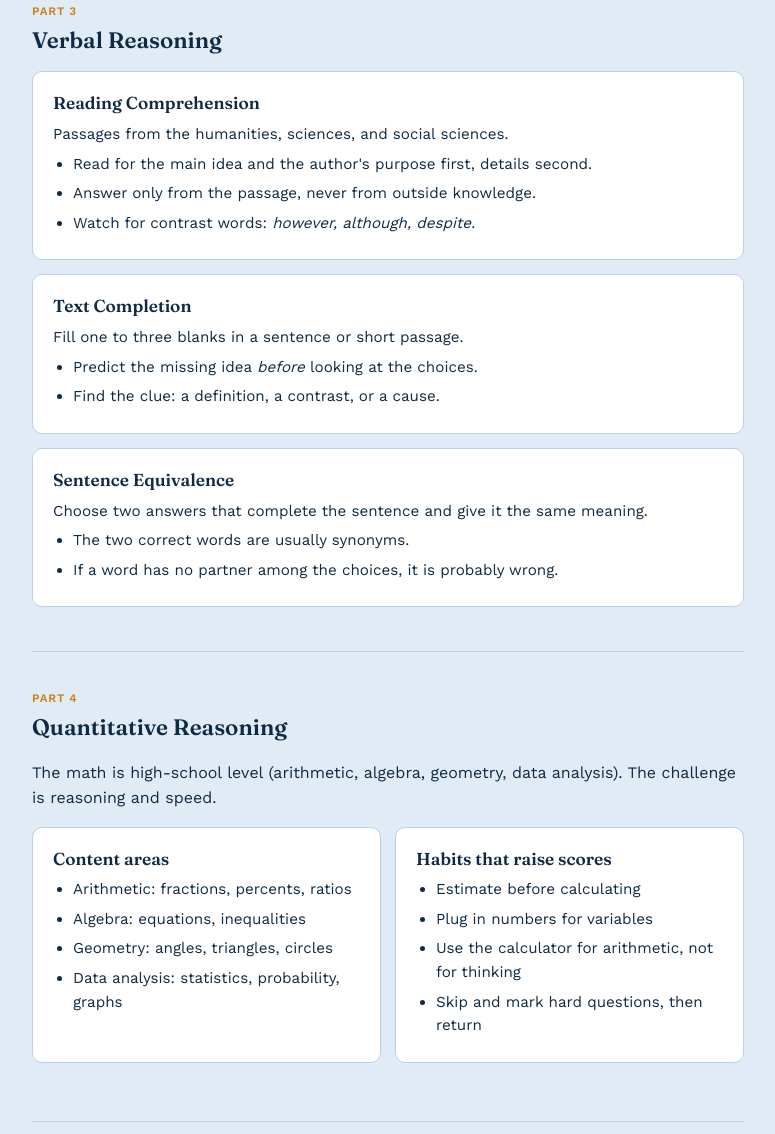
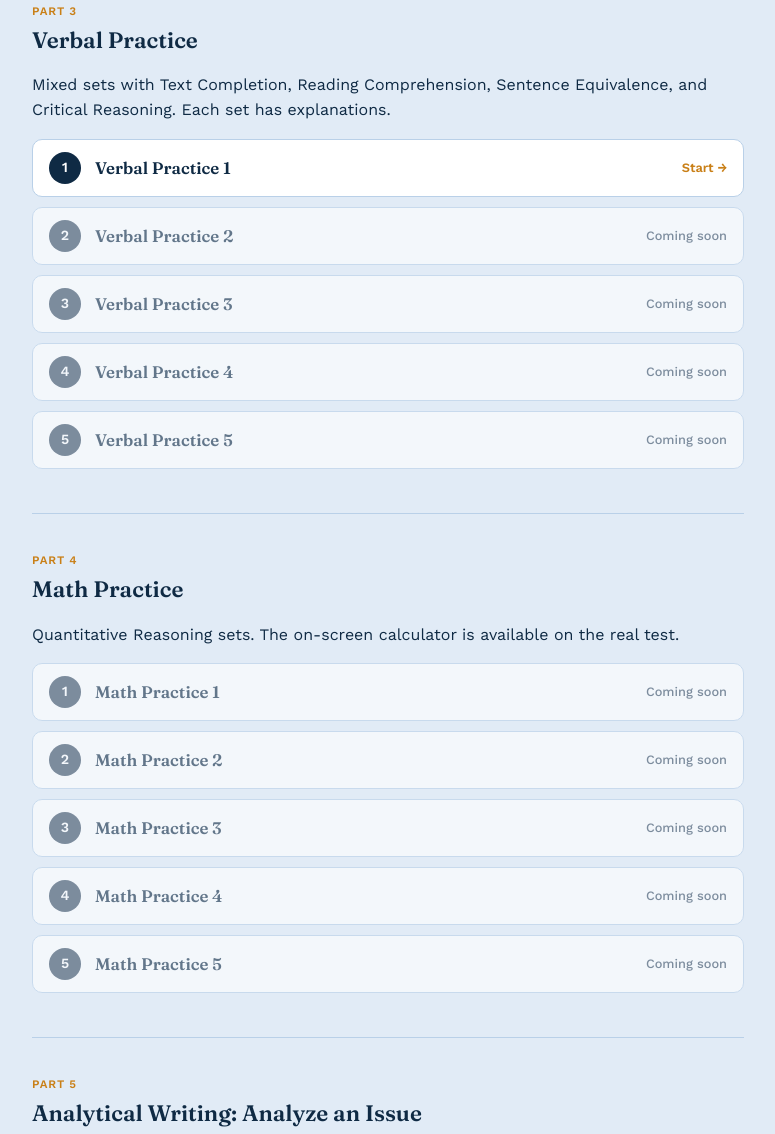
Before and after one commit to dravellaneda07/Language-Clinic-, a plain HTML site: page gre.html in a window 1280 px wide. Shown: the part 1785-2919 px from the top of the page, without its empty margins (252-1027 px from the left). Drawn offline with nearby package versions, Linux system fonts and the light colour scheme.

Commit message:
Update gre.html

```diff
--- a/gre.html
+++ b/gre.html
@@ -39,6 +39,30 @@
   .week { display:grid; grid-template-columns:70px 1fr; gap:14px; background:var(--card-bg); border:1px solid var(--paper-line); border-radius:10px; padding:14px 18px; margin-bottom:12px; }
   .week b { font-family:'Fraunces',serif; color:var(--coral); }
   .week p { margin:0; font-size:.95rem; }
+  /* practice sets */
+  .sets { display:flex; flex-direction:column; gap:10px; }
+  .set { display:flex; align-items:center; gap:14px; background:var(--card-bg); border:1px solid var(--paper-line); border-radius:10px; padding:12px 16px; text-decoration:none; }
+  a.set:hover { border-color:var(--sage-dark); }
+  .set-num { width:32px; height:32px; border-radius:50%; background:var(--ink); color:#fff; display:flex; align-items:center; justify-content:center; font-weight:600; font-size:.88rem; flex-shrink:0; }
+  .set-name { font-family:'Fraunces',serif; font-weight:600; font-size:1.05rem; }
+  .set-go { margin-left:auto; font-weight:600; font-size:.8rem; color:var(--sage-dark); white-space:nowrap; }
+  .set.off { opacity:.6; }
+  .set.off .set-num { background:var(--slate); }
+  .set.off .set-go { color:var(--slate); font-weight:500; }
+  /* topics */
+  details.topic { background:var(--card-bg); border:1px solid var(--paper-line); border-radius:10px; margin-bottom:12px; }
+  details.topic summary { cursor:pointer; list-style:none; padding:14px 18px; font-family:'Fraunces',serif; font-weight:600; font-size:1.08rem; display:flex; align-items:center; gap:12px; }
+  details.topic summary::-webkit-details-marker { display:none; }
+  details.topic summary::after { content:'+'; margin-left:auto; font-family:'Work Sans',sans-serif; font-size:1.3rem; color:var(--sage-dark); }
+  details.topic[open] summary::after { content:'−'; }
+  .tag { font-family:'Work Sans',sans-serif; font-size:.68rem; font-weight:600; letter-spacing:.06em; background:var(--ink); color:#fff; border-radius:999px; padding:3px 9px; }
+  .topic-body { padding:0 18px 16px; }
+  .topic-body p { margin:0 0 8px; font-size:.95rem; }
+  .topic-body h4 { font-size:.72rem; letter-spacing:.08em; text-transform:uppercase; color:var(--sage-dark); margin:14px 0 4px; }
+  .topic-body ul { margin:0; padding-left:20px; font-size:.93rem; }
+  .topic-body li { margin-bottom:4px; }
+  .practice a { font-weight:600; }
+  .practice .soon { color:var(--slate); font-style:italic; }
   /* flashcards */
   .flash { background:var(--card-bg); border:2px solid var(--paper-line); border-radius:12px; min-height:190px; padding:24px; text-align:center; cursor:pointer; width:100%; font-family:inherit; color:var(--ink); }
   .flash .word { font-family:'Fraunces',serif; font-size:1.9rem; font-weight:600; }
@@ -67,7 +91,7 @@
 <body>
 
 <div class="chart-meta">
-  <a href="english.html">← The Language Clinic</a>
+  <a href="index.html">← The Language Clinic</a>
   <span>UDC · School of Education</span>
 </div>
 
@@ -114,23 +138,30 @@
   <!-- 3 VERBAL -->
   <div class="activity-section">
     <p class="activity-label">Part 3</p>
-    <h2 class="activity-title">Verbal Reasoning</h2>
-    <div class="card"><h3>Reading Comprehension</h3><p>Passages from the humanities, sciences, and social sciences.</p>
-      <ul><li>Read for the main idea and the author's purpose first, details second.</li><li>Answer only from the passage, never from outside knowledge.</li><li>Watch for contrast words: <em>however, although, despite</em>.</li></ul></div>
-    <div class="card"><h3>Text Completion</h3><p>Fill one to three blanks in a sentence or short passage.</p>
-      <ul><li>Predict the missing idea <em>before</em> looking at the choices.</li><li>Find the clue: a definition, a contrast, or a cause.</li></ul></div>
-    <div class="card"><h3>Sentence Equivalence</h3><p>Choose two answers that complete the sentence and give it the same meaning.</p>
-      <ul><li>The two correct words are usually synonyms.</li><li>If a word has no partner among the choices, it is probably wrong.</li></ul></div>
+    <h2 class="activity-title">Verbal Practice</h2>
+    <p>Mixed sets with Text Completion, Reading Comprehension, Sentence Equivalence, and Critical Reasoning. Each set has explanations.</p>
+    <div class="sets">
+      <a class="set" href="gre-verbal-1.html"><span class="set-num">1</span><span class="set-name">Verbal Practice 1</span><span class="set-go">Start →</span></a>
+      <div class="set off"><span class="set-num">2</span><span class="set-name">Verbal Practice 2</span><span class="set-go">Coming soon</span></div>
+      <div class="set off"><span class="set-num">3</span><span class="set-name">Verbal Practice 3</span><span class="set-go">Coming soon</span></div>
+      <div class="set off"><span class="set-num">4</span><span class="set-name">Verbal Practice 4</span><span class="set-go">Coming soon</span></div>
+      <div class="set off"><span class="set-num">5</span><span class="set-name">Verbal Practice 5</span><span class="set-go">Coming soon</span></div>
+      <!-- ADD MORE VERBAL SETS HERE: copy a line, change the number, name, and href. For a finished set use: <a class="set" href="gre-verbal-6.html"> ... Start → </a> -->
+    </div>
   </div>
 
   <!-- 4 QUANT -->
   <div class="activity-section">
     <p class="activity-label">Part 4</p>
-    <h2 class="activity-title">Quantitative Reasoning</h2>
-    <p>The math is high-school level (arithmetic, algebra, geometry, data analysis). The challenge is reasoning and speed.</p>
-    <div class="grid2">
-      <div class="card"><h3>Content areas</h3><ul><li>Arithmetic: fractions, percents, ratios</li><li>Algebra: equations, inequalities</li><li>Geometry: angles, triangles, circles</li><li>Data analysis: statistics, probability, graphs</li></ul></div>
-      <div class="card"><h3>Habits that raise scores</h3><ul><li>Estimate before calculating</li><li>Plug in numbers for variables</li><li>Use the calculator for arithmetic, not for thinking</li><li>Skip and mark hard questions, then return</li></ul></div>
+    <h2 class="activity-title">Math Practice</h2>
+    <p>Quantitative Reasoning sets. The on-screen calculator is available on the real test.</p>
+    <div class="sets">
+      <div class="set off"><span class="set-num">1</span><span class="set-name">Math Practice 1</span><span class="set-go">Coming soon</span></div>
+      <div class="set off"><span class="set-num">2</span><span class="set-name">Math Practice 2</span><span class="set-go">Coming soon</span></div>
+      <div class="set off"><span class="set-num">3</span><span class="set-name">Math Practice 3</span><span class="set-go">Coming soon</span></div>
+      <div class="set off"><span class="set-num">4</span><span class="set-name">Math Practice 4</span><span class="set-go">Coming soon</span></div>
+      <div class="set off"><span class="set-num">5</span><span class="set-name">Math Practice 5</span><span class="set-go">Coming soon</span></div>
+      <!-- ADD MORE MATH SETS HERE: same method as the verbal sets -->
     </div>
   </div>
 
@@ -149,7 +180,7 @@
   </div>
 
   <!-- 6 FLASHCARDS -->
-  <div class="activity-section">
+  <div class="activity-section" id="flashcards">
     <p class="activity-label">Activity 1</p>
     <h2 class="activity-title">Vocabulary Flashcards</h2>
     <p>Tap the card to flip it. Mark each word <b>Know it</b> or <b>Review</b>. Review words return later.</p>
@@ -176,6 +207,8 @@
   <div class="activity-section">
     <p class="activity-label">Resources</p>
     <h2 class="activity-title">Where to Practice</h2>
+        <div class="card"><h3>Practice sets</h3><ul>
+      <li><a href="gre-verbal-1.html"><b>Verbal Practice Set 1</b></a>: 15 questions with explanations</li></ul></div>
     <div class="card"><h3>Official ETS materials</h3><ul>
       <li><a href="https://www.ets.org/gre" target="_blank" rel="noopener">ETS GRE home</a>: registration, fees, and policies</li>
       <li>Free POWERPREP practice tests are available through ETS (find them from the GRE home page)</li></ul></div>
@@ -185,7 +218,7 @@
     <p class="note">Practice with AI: ask ChatGPT or Claude to quiz you, then to explain every wrong answer. Always verify against official ETS material.</p>
   </div>
 
-  <a href="english.html" style="display:inline-block;margin-top:30px;font-weight:600;font-size:.8rem;color:var(--sage-dark);text-decoration:none;border-bottom:1px solid var(--paper-line);padding-bottom:2px;">← Back to The Language Clinic</a>
+  <a href="index.html" style="display:inline-block;margin-top:30px;font-weight:600;font-size:.8rem;color:var(--sage-dark);text-decoration:none;border-bottom:1px solid var(--paper-line);padding-bottom:2px;">← Back to The Language Clinic</a>
 </div>
 
 <footer>The Language Clinic — teaching materials built for language learners</footer>
```
